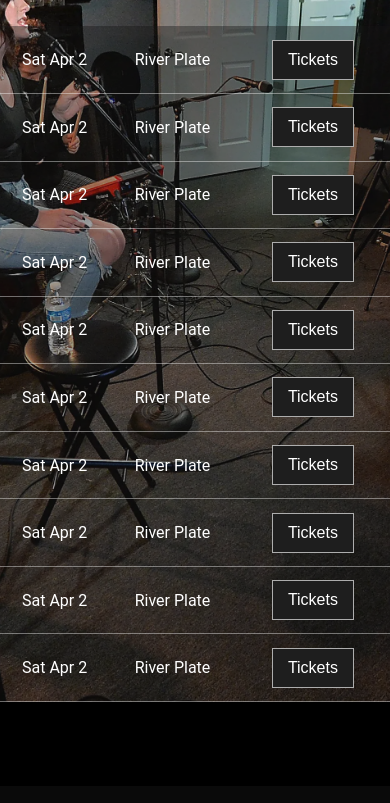
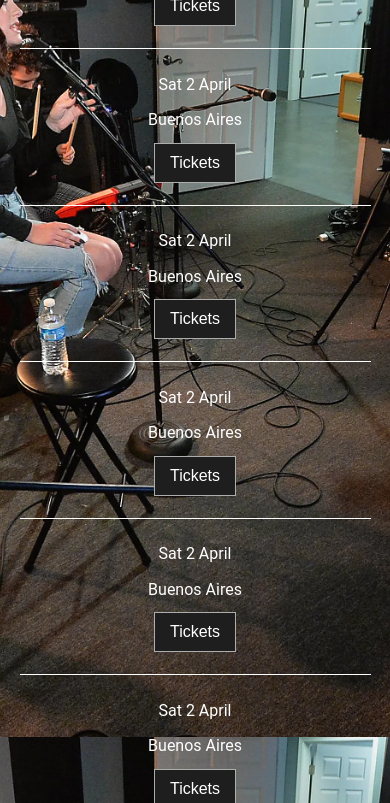
Before and after one commit to tripo23/dw_f211, a plain HTML site: page tours.html in a window 390 px wide. Shown: the part 154-957 px from the top of the page. Drawn offline with Linux system fonts and the light colour scheme.

Commit message:
tours 100% responsive

```diff
--- a/css/style.css
+++ b/css/style.css
@@ -199,6 +199,29 @@ ul li:hover ul {
         width: 100%;
     }
 
+        /* TOURS */
+
+        .toursContainer {
+            width: 90vw;
+            margin: 0 auto;
+            display: grid;
+            grid-template-columns: repeat(1, 1fr);
+            grid-template-rows: repeat(10, 1fr);
+            align-items: center;
+            justify-items: center;
+        }
+
+        .toursContainer__show {
+            width: 100%;
+            border-bottom: 0.1rem solid white;
+            text-align: center;
+            padding: 2vh 0;
+        }
+
+        .toursContainer__show p, button {
+            padding: 1vh;
+        }
+
 }
 
 @media screen and (min-width: 768px)
@@ -211,6 +234,7 @@ ul li:hover ul {
     .video-prom_container {
         max-width: 100vw;
         margin: 2vh 0;
+        gap: 1rem;
         padding: 3vh;
         display: flex;
         flex-wrap: nowrap;
@@ -281,6 +305,32 @@ ul li:hover ul {
 
     .shop_grid-container img {
         width: 100%;
+    }
+
+    /* TOURS */
+
+    .toursContainer {
+        width: 80vw;
+        margin: 0 auto;
+        display: grid;
+        grid-template-columns: repeat(1, 1fr);
+        grid-template-rows: repeat(10, 1fr);
+        align-items: center;
+        justify-items: center;
+        padding-top: 3vh;
+    }
+
+     .toursContainer__show {
+        display: flex;
+        justify-content: space-around;
+        width: 100%;
+        border-bottom: 0.1rem solid white;
+        text-align: center;
+        padding: 2vh 0;
+    }
+
+    .toursContainer__show p, button {
+        padding: 1vh;
     }
 
 }
@@ -372,13 +422,16 @@ ul li:hover ul {
 /* TOURS */
 
 
-.tour-container {
+.toursBackground {
+    width: 100vw;
+    min-height: 80vh;
     background-image: url("../img/live.webp");
     background-attachment: fixed;
     background-position: top;
     background-repeat: no-repeat;
     background-size: cover;
 }
+
 
 button {
     background-color: rgb(30, 30, 30);
@@ -394,25 +447,6 @@ button {
     margin: 5px;
     border: 1px solid rgb(173, 173, 173);
 }
-
-
-.tour-dates {
-    position: relative;
-    margin: 0 auto;
-    width: 100vw;
-    text-align: center;
-    background-color: rgb(20, 20, 20, .4);
-}
-
-table,
-th,
-td {
-    border-bottom: 1px solid rgb(255, 255, 255, .4);
-    border-collapse: collapse;
-    height: 8vh;
-    min-height: 80px;
-}
-
 
 /* SHOP */
 
--- a/tours.html
+++ b/tours.html
@@ -32,64 +32,69 @@
                 </ul>
             </nav>
         </header>
+        <div class="toursBackground">
+            <div class="toursContainer">
+                <div class="toursContainer__show">
+                    <p>Sat 2 April</p>
+                    <p>Buenos Aires</p>
+                    <button>Tickets</button>
+                </div>
 
+                <div class="toursContainer__show">
+                    <p>Sat 2 April</p>
+                    <p>Buenos Aires</p>
+                    <button>Tickets</button>
+                </div>
 
+                <div class="toursContainer__show">
+                    <p>Sat 2 April</p>
+                    <p>Buenos Aires</p>
+                    <button>Tickets</button>
+                </div>
 
-        <div class="tour-container">
-            <div class="titles">Join us live!</div>
-            <table class="tour-dates">
-                <tr>
-                    <td>Sat Apr 2</td>
-                    <td>River Plate</td>
-                    <td> <button>Tickets</button> </td>
-                </tr>
-                <tr>
-                    <td>Sat Apr 2</td>
-                    <td>River Plate</td>
-                    <td> <button>Tickets</button> </td>
-                </tr>
-                <tr>
-                    <td>Sat Apr 2</td>
-                    <td>River Plate</td>
-                    <td> <button>Tickets</button> </td>
-                </tr>
-                <tr>
-                    <td>Sat Apr 2</td>
-                    <td>River Plate</td>
-                    <td> <button>Tickets</button> </td>
-                </tr>
-                <tr>
-                    <td>Sat Apr 2</td>
-                    <td>River Plate</td>
-                    <td> <button>Tickets</button> </td>
-                </tr>
-                <tr>
-                    <td>Sat Apr 2</td>
-                    <td>River Plate</td>
-                    <td> <button>Tickets</button> </td>
-                </tr>
-                <tr>
-                    <td>Sat Apr 2</td>
-                    <td>River Plate</td>
-                    <td> <button>Tickets</button> </td>
-                </tr>
-                <tr>
-                    <td>Sat Apr 2</td>
-                    <td>River Plate</td>
-                    <td> <button>Tickets</button> </td>
-                </tr>
-                <tr>
-                    <td>Sat Apr 2</td>
-                    <td>River Plate</td>
-                    <td> <button>Tickets</button> </td>
-                </tr>
-                <tr>
-                    <td>Sat Apr 2</td>
-                    <td>River Plate</td>
-                    <td> <button>Tickets</button> </td>
-                </tr>
+                <div class="toursContainer__show">
+                    <p>Sat 2 April</p>
+                    <p>Buenos Aires</p>
+                    <button>Tickets</button>
+                </div>
 
-            </table>
+                <div class="toursContainer__show">
+                    <p>Sat 2 April</p>
+                    <p>Buenos Aires</p>
+                    <button>Tickets</button>
+                </div>
+
+                <div class="toursContainer__show">
+                    <p>Sat 2 April</p>
+                    <p>Buenos Aires</p>
+                    <button>Tickets</button>
+                </div>
+
+                <div class="toursContainer__show">
+                    <p>Sat 2 April</p>
+                    <p>Buenos Aires</p>
+                    <button>Tickets</button>
+                </div>
+
+                <div class="toursContainer__show">
+                    <p>Sat 2 April</p>
+                    <p>Buenos Aires</p>
+                    <button>Tickets</button>
+                </div>
+
+                <div class="toursContainer__show">
+                    <p>Sat 2 April</p>
+                    <p>Buenos Aires</p>
+                    <button>Tickets</button>
+                </div>
+
+                <div class="toursContainer__show">
+                    <p>Sat 2 April</p>
+                    <p>Buenos Aires</p>
+                    <button>Tickets</button>
+                </div>
+
+            </div>
         </div>
 
 
```
